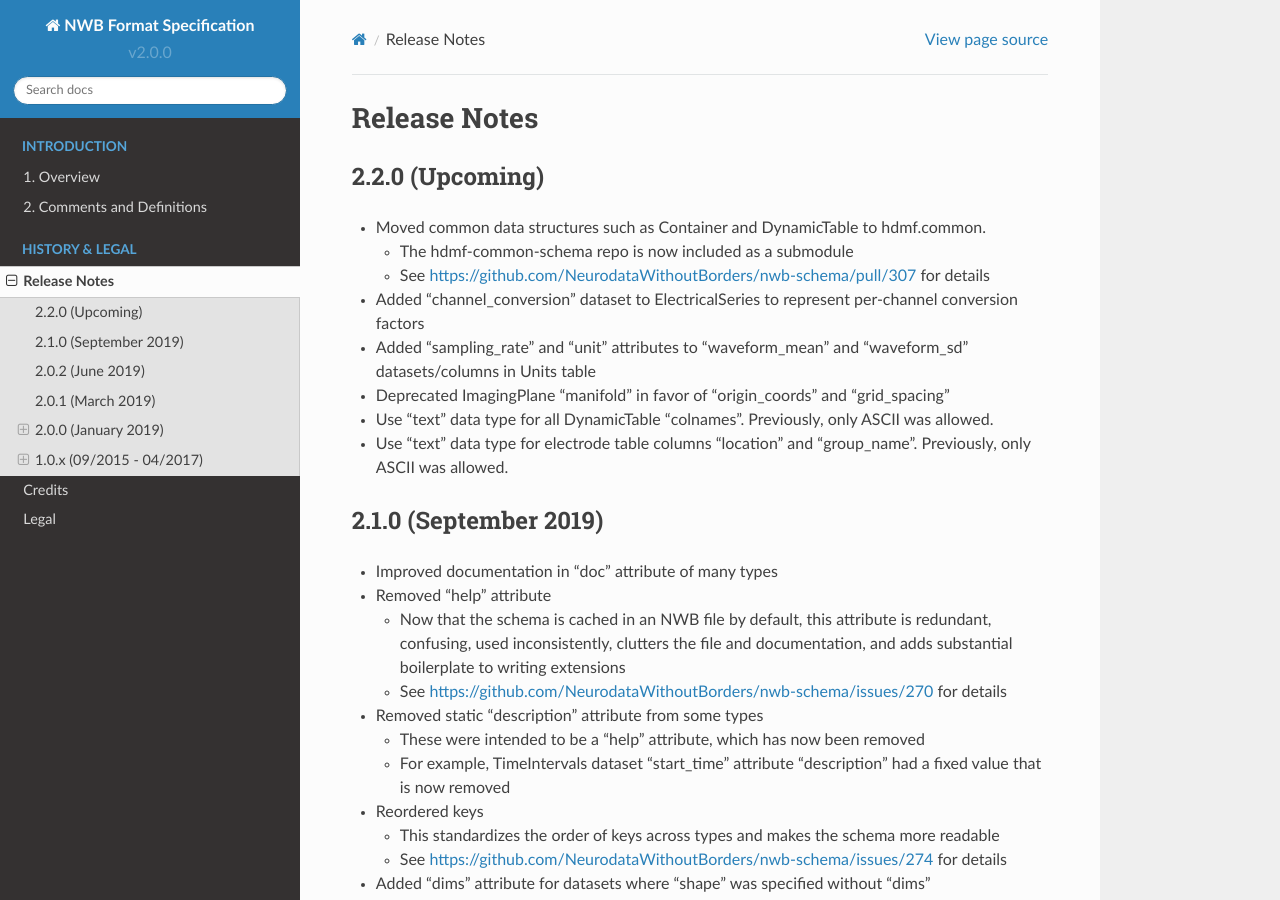
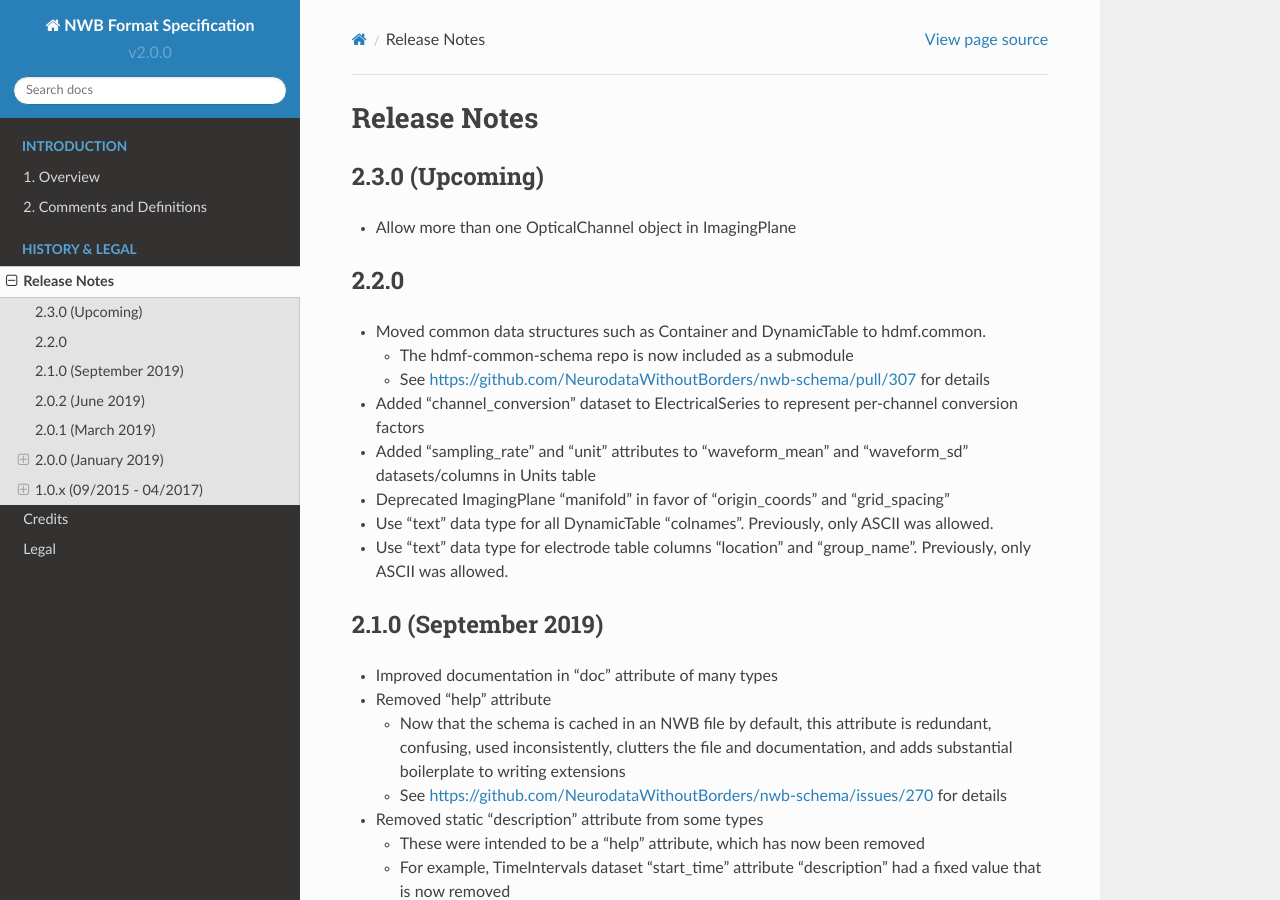
Before and after one commit to NeurodataWithoutBorders/nwb-schema, a Sphinx documentation site: the page built from docs/format/source/format_release_notes.rst, in a window 1280 px wide and 900 px high. Built offline with Sphinx 7.4.7 and the Read the Docs theme 2.0.0, drawn with Linux system fonts in a browser that asks for light colours.

Commit message:
Update format_release_notes.rst

```diff
--- a/docs/format/source/format_release_notes.rst
+++ b/docs/format/source/format_release_notes.rst
@@ -1,8 +1,12 @@
 Release Notes
 =============
 
-2.2.0 (Upcoming)
+2.3.0 (Upcoming)
 ----------------
+- Allow more than one OpticalChannel object in ImagingPlane
+
+2.2.0
+------
 
 - Moved common data structures such as Container and DynamicTable to hdmf.common.
 
```
